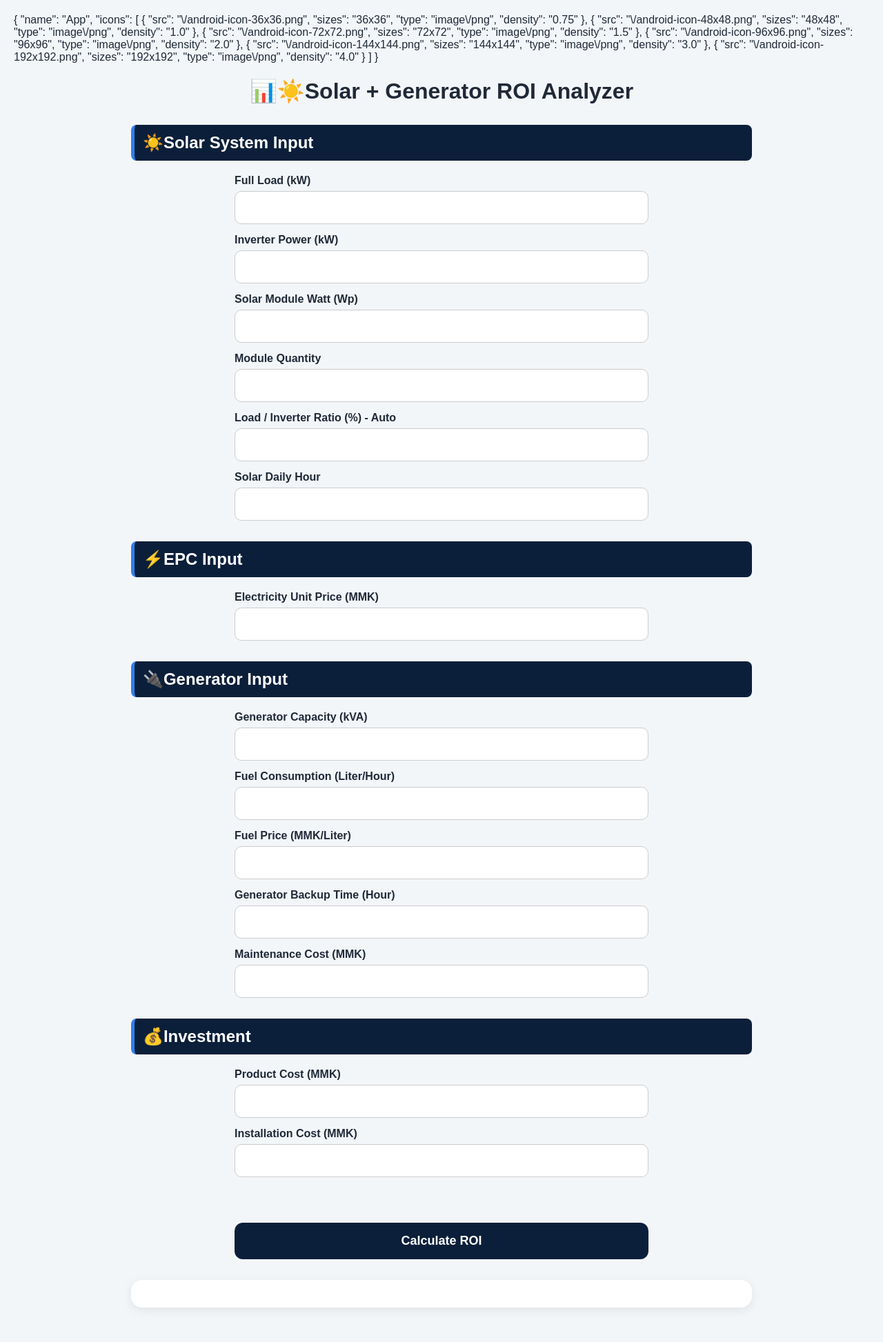
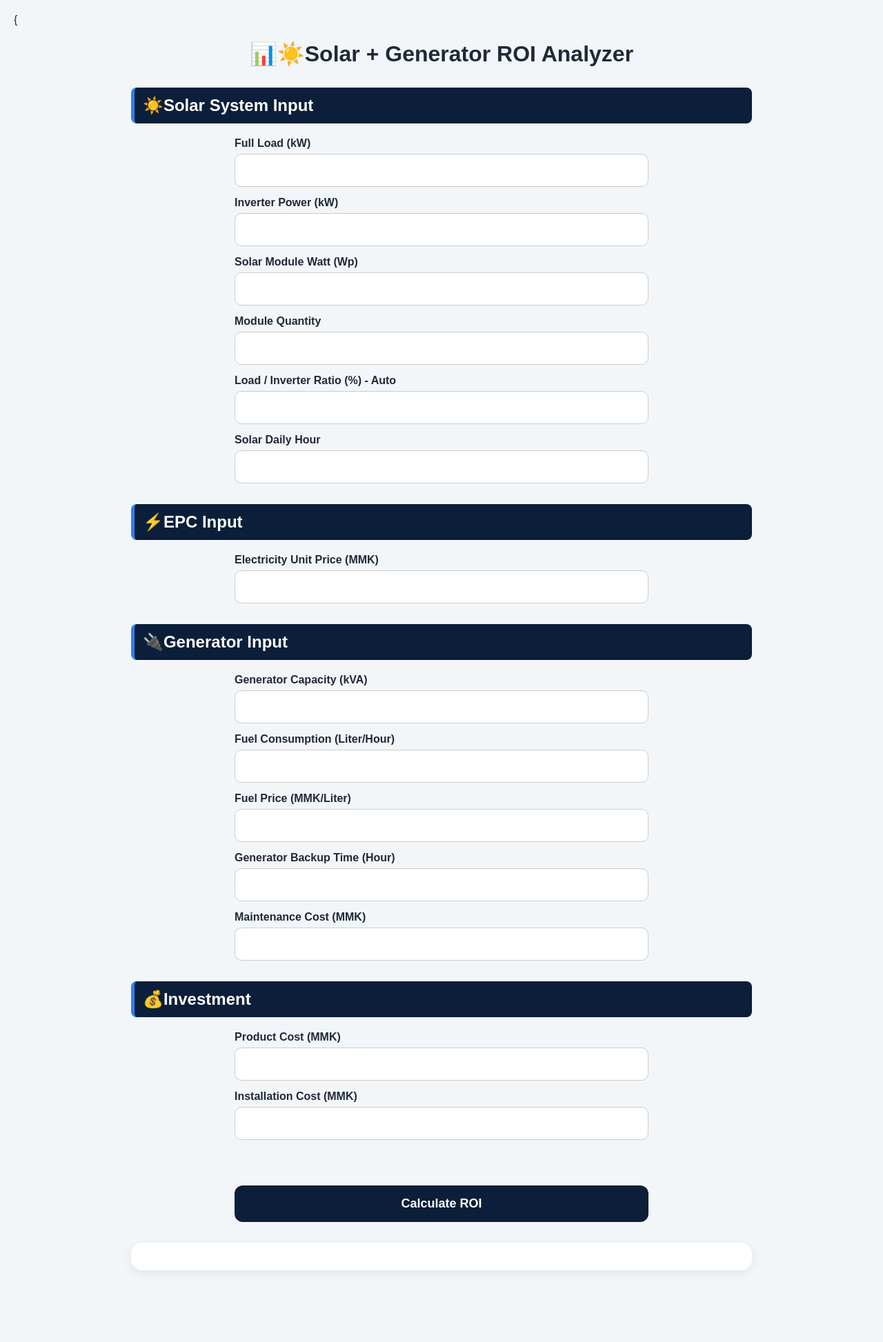
Before and after one commit to kyawrkar13-sys/Rkar-Kyaw, a Flask app: page / in a window 1280 px wide. Shown: the whole page at 69% size. After the commit the page ends 1843 px from the top, so only its background shows below. Run offline with Flask 3, Linux system fonts and the light colour scheme.

Commit message:
Update index.html

```diff
--- a/templates/index.html
+++ b/templates/index.html
@@ -9,46 +9,7 @@
 <link rel="manifest"
       href="{{ url_for('static', filename='manifest.json') }}">
        {
- "name": "App",
- "icons": [
-  {
-   "src": "\/android-icon-36x36.png",
-   "sizes": "36x36",
-   "type": "image\/png",
-   "density": "0.75"
-  },
-  {
-   "src": "\/android-icon-48x48.png",
-   "sizes": "48x48",
-   "type": "image\/png",
-   "density": "1.0"
-  },
-  {
-   "src": "\/android-icon-72x72.png",
-   "sizes": "72x72",
-   "type": "image\/png",
-   "density": "1.5"
-  },
-  {
-   "src": "\/android-icon-96x96.png",
-   "sizes": "96x96",
-   "type": "image\/png",
-   "density": "2.0"
-  },
-  {
-   "src": "\/android-icon-144x144.png",
-   "sizes": "144x144",
-   "type": "image\/png",
-   "density": "3.0"
-  },
-  {
-   "src": "\/android-icon-192x192.png",
-   "sizes": "192x192",
-   "type": "image\/png",
-   "density": "4.0"
-  }
- ]
-}
+
 <link rel="apple-touch-icon"
       href="{{ url_for('static', filename='icon-192.png') }}">
 
```
